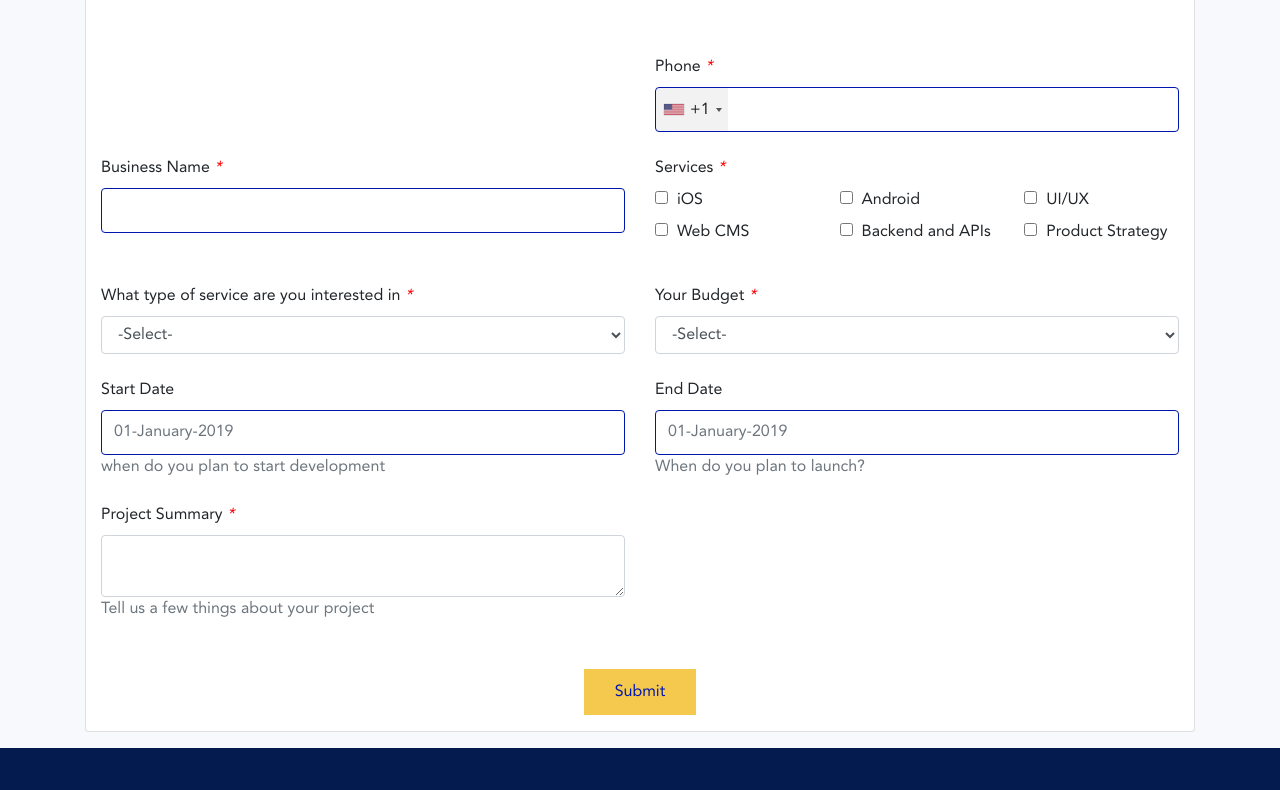
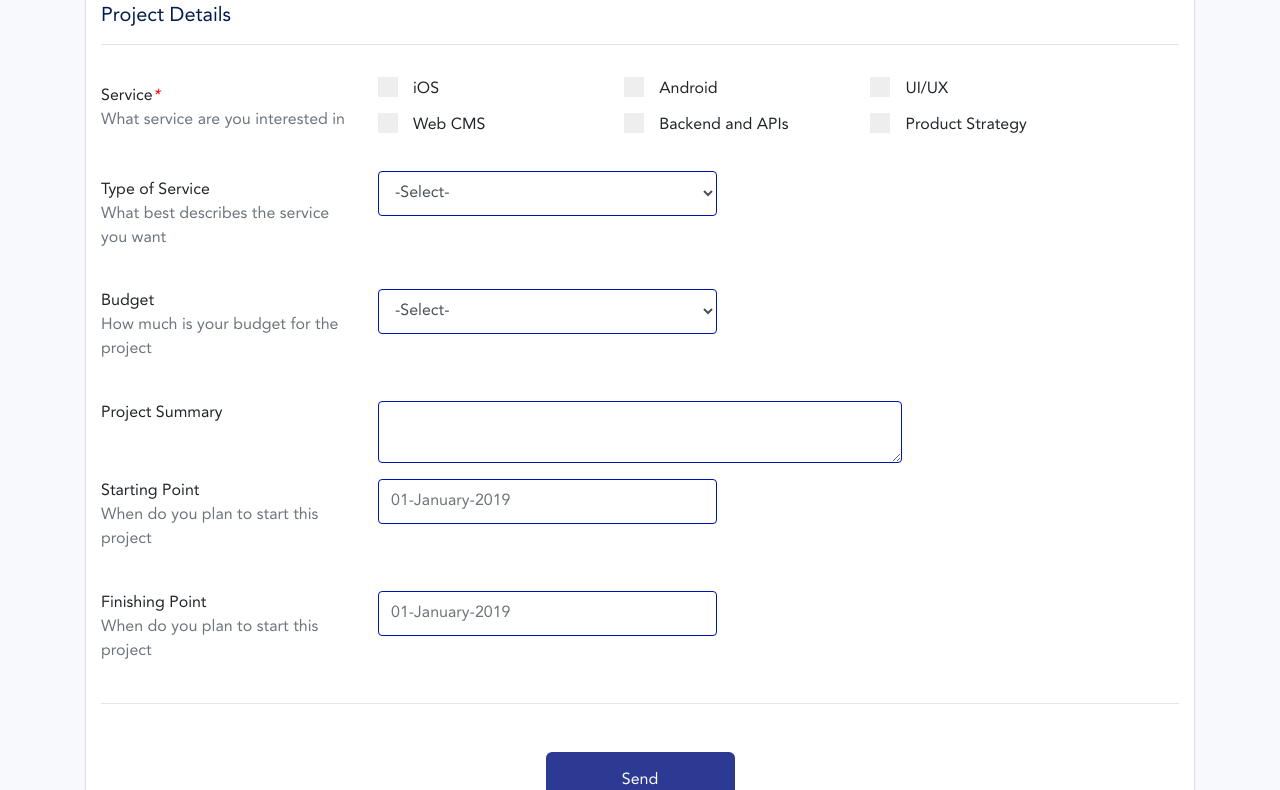
Before and after one commit to quacklabs/sprinthubwebsite, a plain HTML site: page contact-form.html in a window 1280 px wide. Shown: the part 882-1672 px from the top of the page. Drawn offline with Linux system fonts and the light colour scheme.

Commit message:
contact form completely refactored

```diff
--- a/assets/css/style.css
+++ b/assets/css/style.css
@@ -229,6 +229,19 @@ a.btn-sprinthub {
 	padding: 15px 25px;
 }
 
+
+.btn-round {
+	border-radius: 4px;
+}
+
+.btn-large {
+	width: 189px !important;
+	height: 56px !important;
+	padding: 15px 67px !important;
+	color: #FFFFFF !important;
+}
+
+
 .dark-blue-title {
 	color: #031B4E;
 	font-weight: 900;
@@ -358,7 +371,7 @@ em {
 .btn-sprinthub-blue {
 	background: #2D3A93 !important;
 	border-radius: 6px;
-	color: #F2BC22 !important;
+	color: #F2BC22;
 	padding: 10px 20px 10px 20px;
 	height: 48px;
 	width: auto;
@@ -1302,9 +1315,96 @@ h1.content-header {
 
 input[type='text'],
 input[type='email'],
-input[type='tel'] {
+input[type='tel'],
+select.form-control {
 	border: 1px solid #0015AD;
 	box-sizing: border-box;
 	border-radius: 4px;
 	height: 45px;
 }
+
+textarea.form-control {
+	border: 1px solid #0015AD;
+	box-sizing: border-box;
+	border-radius: 4px;
+}
+
+.iti--separate-dial-code .iti__selected-flag {
+	background-color: #E5E8F8;
+}
+
+.txt-primary {
+	color: #031B4E;
+}
+
+
+/* CHECKBOX */
+/* The container */
+.check {
+	display: block;
+	position: relative;
+	padding-left: 35px;
+	margin-bottom: 12px;
+	cursor: pointer;
+	-webkit-user-select: none;
+	-moz-user-select: none;
+	-ms-user-select: none;
+	user-select: none;
+}
+
+/* Hide the browser's default checkbox */
+
+.check input {
+	position: absolute;
+	opacity: 0;
+	cursor: pointer;
+	height: 0;
+	width: 0;
+}
+
+/* Create a custom checkbox */
+.checkmark {
+	position: absolute;
+	top: 0;
+	left: 0;
+	height: 20px;
+	width: 20px;
+	background-color: #eee;
+}
+
+
+
+/* On mouse-over, add a grey background color */
+/* .check:hover input~.checkmark {
+	background-color: var(--sprinthub-primary);
+} */
+
+/* When the checkbox is checked, add a blue background */
+.container input:checked~.checkmark {
+	background-color: var(--sprinthub-primary-2);
+}
+
+/* Create the checkmark/indicator (hidden when not checked) */
+.checkmark:after {
+	content: "";
+	position: absolute;
+	display: none;
+}
+
+/* Show the checkmark when checked */
+.check input:checked~.checkmark:after {
+	display: block;
+}
+
+/* Style the checkmark/indicator */
+.check .checkmark:after {
+	left: 9px;
+	top: 5px;
+	width: 5px;
+	height: 10px;
+	border: solid white;
+	border-width: 0 3px 3px 0;
+	-webkit-transform: rotate(45deg);
+	-ms-transform: rotate(45deg);
+	transform: rotate(45deg);
+}
--- a/contact-form.html
+++ b/contact-form.html
@@ -91,7 +91,7 @@
       <div class="row">
 
         <div class="col-md-12">
-          <div class="card mb-3">
+          <div class="card mb-5">
             <!-- <div class="card-body">Business Details</div> -->
 
 
@@ -104,8 +104,8 @@
 
               </div>
               <div class="form-group row">
-                <label for="inputEmail3" class="col-sm-2 col-form-label">Full Name</label>
-                <div class="col-sm-10">
+                <label for="inputEmail3" class="col-sm-3 col-form-label">Full Name</label>
+                <div class="col-sm-9">
                   <div class="row">
                     <div class="col-md-6 col-sm-4 mb-2">
                       <input type="text" class="col form-control" name="Name_First" placeholder="First Name" required>
@@ -123,8 +123,8 @@
 
 
               <div class="form-group row">
-                <label for="Email" class="col-sm-2 col-form-label">Email <em>*</em></label>
-                <div class="col-sm-6">
+                <label for="Email" class="col-sm-3 col-form-label">Email <em>*</em></label>
+                <div class="col-sm-5">
                   <input name="Email" type="email" class="form-control" placeholder="name@example.com" required>
                   <p id="Email_error" class="zf-errorMessage" style="display:none;">Invalid value</p>
                 </div>
@@ -132,85 +132,94 @@
 
 
               <div class="form-group row">
-                <label for="Email" class="col-sm-2 col-form-label">Phone Number <em>*</em></label>
-                <div class="col-sm-6">
-                  <input name="Email" type="email" class="form-control" placeholder="name@example.com" required>
-                  <p id="Email_error" class="zf-errorMessage" style="display:none;">Invalid value</p>
-                </div>
-              </div>
-              <div class="form-group row"></div>
-              <div class="form-group row"></div>
-              <div class="form-group row"></div>
-              <div class="form-group row"></div>
-              <div class="form-group row"></div>
-              <div class="form-group row"></div>
-              <div class="form-group row"></div>
-              <div class="form-group row"></div>
-              <div class="form-group row"></div>
-
-
-
-
-              <div class="row mt-3">
-                <div class="col-md-6 mb-2">
-
-
-                </div>
-
-                <div class="col-md-6 mb-2">
-                  <label for="phone">Phone <em>*</em></label>
+                <label for="Email" class="col-sm-3 col-form-label">Phone Number <em>*</em></label>
+                <div class="col-sm-5">
                   <input type="hidden" name="PhoneNumber_countrycodeval" id="dialCode" value="" />
                   <input name="PhoneNumber_countrycode" id="phone" type="text" class="form-control" required>
                   <p id="PhoneNumber_error" class="zf-errorMessage" style="display:none;">Invalid value</p>
                 </div>
               </div>
 
-              <div class="row mt-3">
-                <div class="col-md-6 mb-2">
-                  <label for="Email">Business Name <em>*</em></label>
+              <div class="form-group row">
+                <label for="Email" class="col-sm-3 col-form-label">Business Name<em>*</em></label>
+                <div class="col-sm-6">
                   <input name="SingleLine" type="text" class="form-control" required>
                   <p id="SingleLine_error" class="zf-errorMessage" style="display:none;">Invalid value</p>
                 </div>
+              </div>
 
-                <div class="col-md-6 mb-2">
-                  <label for="Email">Services <em>*</em></label>
+              <div class="form-group row mt-5">
+                <div class="col-12">
+                  <h5 class="txt-primary">Project Details</h5>
+                  <hr>
+                </div>
+              </div>
+
+              <div class="form-group row">
+                <label for="Email" class="col-sm-3 col-form-label">Service<em>*</em>
+                  <p class="text-muted">What service are you interested in</p>
+                </label>
+                <div class="col-sm-8">
                   <div class="row">
-                    <div class="col-md-4">
-                      <input type="checkbox" id="Checkbox1_1" name="Checkbox1" checktype="c1" value="IOS" />&nbsp;
-                      <label for="ios">iOS</label>
+                    <div class="col">
+                      <label class="check">iOS
+                        <input type="checkbox">
+                        <span class="checkmark"></span>
+                      </label>
+                      <!-- <input type="checkbox" id="Checkbox1_1" name="Checkbox1" checktype="c1" value="IOS" />&nbsp;
+                      <label for="ios">iOS</label> -->
                     </div>
 
-                    <div class="col-md-4">
-                      <input type="checkbox" id="Checkbox1_2" name="Checkbox1" checktype="c1" value="Android" />&nbsp;
-                      <label for="ios">Android</label>
+                    <div class="col">
+                      <label class="check">
+                        Android
+                        <input type="checkbox" id="Checkbox1_2" name="Checkbox1" checktype="c1" value="Android" />
+                        <span class="checkmark"></span>
+                      </label>
+                      <!-- &nbsp;
+                      <label for="ios">Android</label> -->
                     </div>
-                    <div class="col-md-4">
-                      <input type="checkbox" id="Checkbox1_3" name="Checkbox1" checktype="c1" value="UI&#x2f;UX" />&nbsp;
-                      <label for="ios">UI/UX</label>
+                    <div class="col">
+                      <label class="check">
+                        UI/UX
+                        <input type="checkbox" id="Checkbox1_3" name="Checkbox1" checktype="c1" value="UI&#x2f;UX" />
+                        <span class="checkmark"></span>
+                      </label>
                     </div>
                   </div>
 
                   <div class="row">
-                    <div class="col-md-4">
-                      <input type="checkbox" id="Checkbox1_4" name="Checkbox1" checktype="c1" value="Web&#x20;CMS" />&nbsp;
-                      <label for="ios">Web CMS</label>
+                    <div class="col">
+                      <label class="check">
+                        Web CMS
+                        <input type="checkbox" id="Checkbox1_4" name="Checkbox1" checktype="c1" value="Web&#x20;CMS" />&nbsp;
+                        <span class="checkmark"></span>
+                      </label>
+
                     </div>
 
-                    <div class="col-md-4">
-                      <input type="checkbox" id="Checkbox1_5" name="Checkbox1" checktype="c1" value="Back-end&#x20;and&#x20;APIs" />&nbsp;
-                      <label for="ios">Backend and APIs</label>
+                    <div class="col">
+                      <label class="check">Backend and APIs
+                        <input type="checkbox" id="Checkbox1_5" name="Checkbox1" checktype="c1" value="Back-end&#x20;and&#x20;APIs" />&nbsp;
+                        <span class="checkmark"></span>
+                      </label>
                     </div>
-                    <div class="col-md-4">
-                      <input type="checkbox" id="Checkbox1_6" name="Checkbox1" checktype="c1" value="Product&#x20;Strategy" />&nbsp;
-                      <label for="ios">Product Strategy</label>
+                    <div class="col">
+                      <label class="check">
+                        Product Strategy
+                        <input type="checkbox" id="Checkbox1_6" name="Checkbox1" checktype="c1" value="Product&#x20;Strategy" />&nbsp;
+                        <span class="checkmark"></span>
+                      </label>
                     </div>
                   </div>
                 </div>
               </div>
 
-              <div class="row mt-4">
-                <div class="col-md-6">
-                  <label>What type of service are you interested in <em>*</em></label>
+              <div class="form-group row">
+                <label for="serviceType" class="col-sm-3 col-form-label">Type of Service
+                  <p class="text-muted">What best describes the service you want</p>
+                </label>
+                <div class="col-sm-4">
                   <select name="Radio1" class="form-control" type="text" required>
                     <option>-Select-</option>
                     <option value="Prototype">Prototype</option>
@@ -220,8 +229,13 @@
                   </select>
                   <p id="Radio1_error" class="zf-errorMessage" style="display:none;">Invalid value</p>
                 </div>
-                <div class="col-md-6">
-                  <label>Your Budget <em>*</em></label>
+              </div>
+
+
+              <div class="form-group row">
+                <label for="budget" class="col-sm-3">Budget <p class="text-muted">How much is your budget for the project</p></label>
+
+                <div class="col-sm-4">
                   <select name="Radio" class="form-control" type="text" required>
                     <option>-Select-</option>
                     <option value="&#x24;50k&#x20;or&#x20;more">$50k or more</option>
@@ -234,46 +248,47 @@
                 </div>
               </div>
 
+              <div class="form-group row">
+                <label for="summary" class="col-sm-3">Project Summary</label>
+                <div class="col-sm-6">
+                  <textarea name="MultiLine" checktype="c1" maxlength="65535" class="form-control" placeholder="Tell us about this project?" required>
+
+                  </textarea>
+                  <p id="MultiLine_error" class="zf-errorMessage" style="display:none;">Invalid value</p>
+                </div>
+              </div>
+
+              <div class="form-group row">
+                <label for="start" class="col-sm-3">Starting Point
+                  <p class="text-muted">When do you plan to start this project</p>
+                </label>
+
+                <div class="col-sm-4">
+                  <input type="text" name="Date" class="form-control" placeholder="01-January-2019" required>
+                  <p id="Date_error" class="zf-errorMessage" style="display:none;">Invalid value</p>
+                </div>
+              </div>
 
 
-              <div class="row mt-4">
-                <div class="col-md-6">
-                  <label>Start Date</label>
-                  <input type="text" name="Date" class="form-control" placeholder="01-January-2019" required>
-                  <span class="muted text-muted">when do you plan to start development</span>
-                  <p id="Date_error" class="zf-errorMessage" style="display:none;">Invalid value</p>
-                </div>
-                <div class="col-md-6">
-                  <label>End Date</label>
+              <div class="form-group row">
+                <label for="end" class="col-sm-3">Finishing Point <p class="text-muted">When do you plan to start this project</p></label>
+                <div class="col-sm-4">
                   <input type="text" name="Date1" class="form-control" placeholder="01-January-2019" required>
-                  <span class="muted text-muted">When do you plan to launch?</span>
                   <p id="Date1_error" class="zf-errorMessage" style="display:none;">Invalid value</p>
                 </div>
               </div>
 
+              <hr>
 
-              <div class="row mt-4">
-                <div class="col-12">
-                  <label>Project Summary <em>*</em></label>
-                </div>
-
-                <div class="col-md-6">
-                  <textarea name="MultiLine" checktype="c1" maxlength="65535" class="form-control" required>
-
-                                      </textarea>
-                  <span class="text-muted">Tell us a few things about your project</span>
-                  <p id="MultiLine_error" class="zf-errorMessage" style="display:none;">Invalid value</p>
+              <div class="row mt-5 mb-5">
+                <div class="container text-center">
+                  <input id="submit" type="submit" class="btn btn-round btn-sprinthub-blue btn-large" value="Send" style="color: #FFFFFF;">
                 </div>
               </div>
-
-              <div class="row mt-5">
-                <div class="container text-center">
-                  <input id="submit" type="submit" class="btn btn-sprinthub btn-flat bg-primary" value="Submit">
-                </div>
-
             </form>
 
           </div>
+
 
         </div>
 
@@ -281,10 +296,10 @@
 
 
     </div>
-    </div>
-  </section> <!-- Footer -->
+  </section>
 
 
+  <!-- Footer -->
   <footer class="bg-primary p-3 pt-5">
     <div class="container">
       <div class="row mb-3">
```
